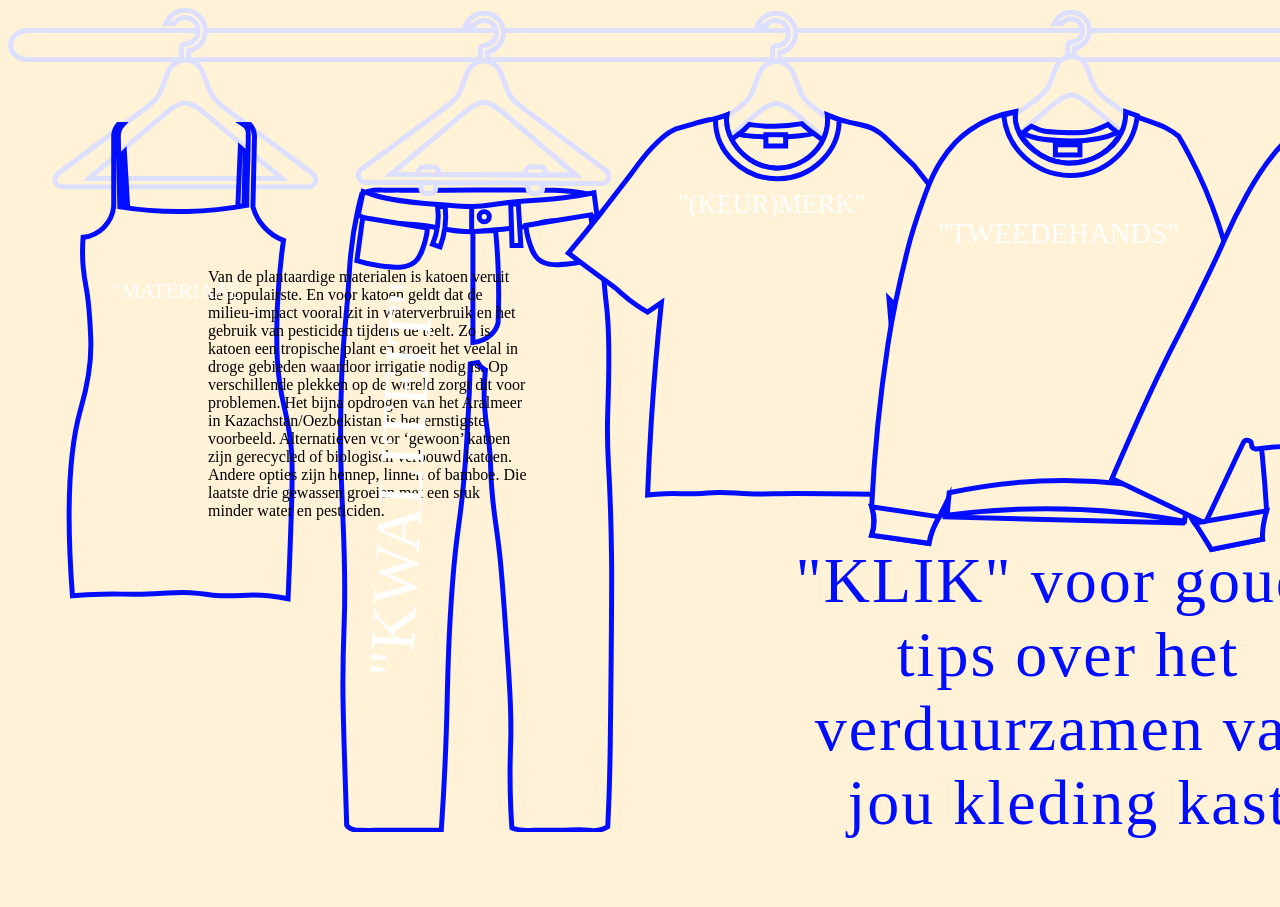
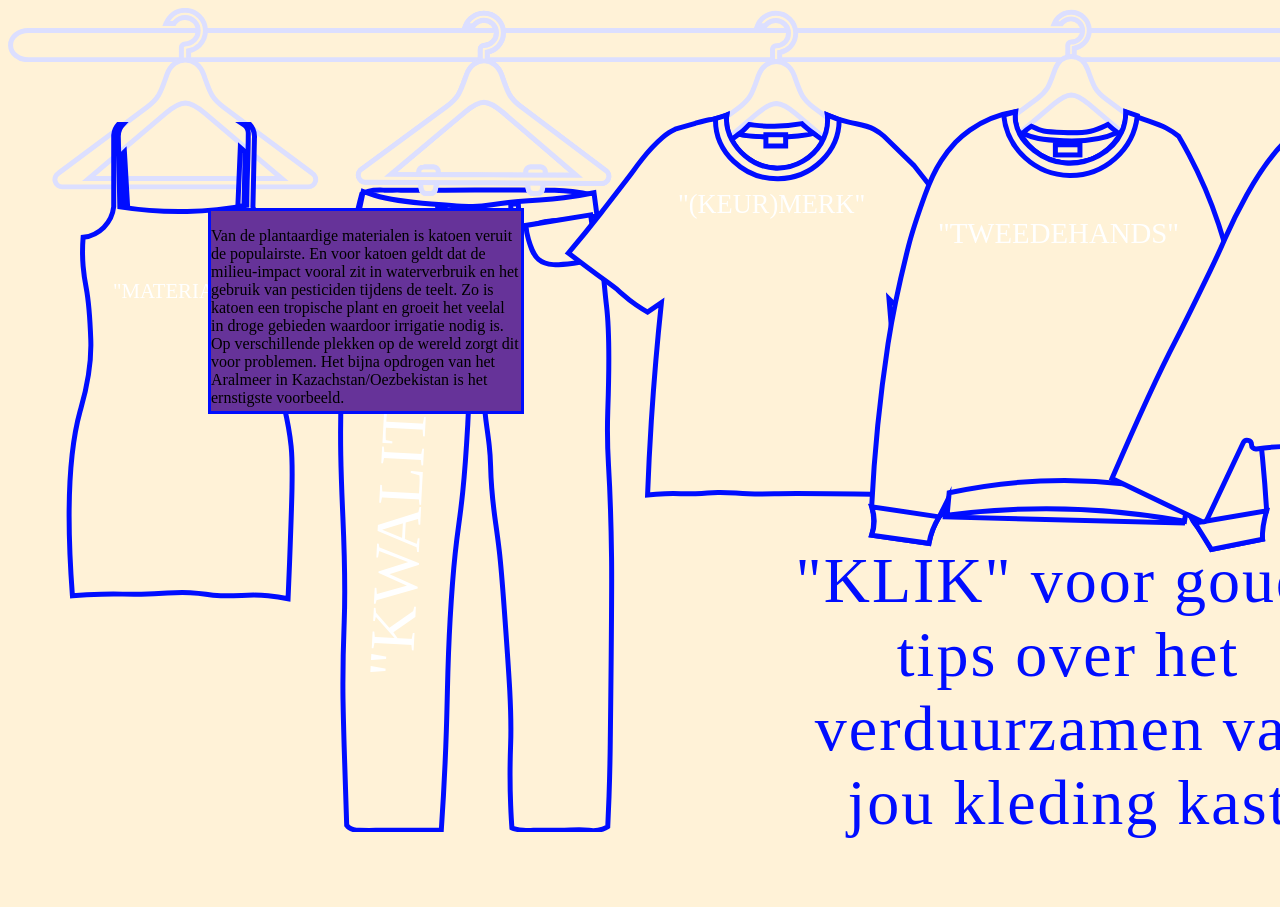
Before and after one commit to JanneJansen/meesterproef, a plain HTML site: page index.html in a window 1280 px wide. Shown: the top 907 px of the page. Drawn offline with Linux system fonts and the light colour scheme.

Commit message:
scroll text1

```diff
--- a/index.html
+++ b/index.html
@@ -191,6 +191,7 @@
     </style>
   </defs>
   <title>detailpagina1</title>
+<!--
   <g id="vlak1">
     <rect class="cls-a" x="120.42" y="220.34" width="400" height="450"/>
   </g>
@@ -200,6 +201,7 @@
   </g>
   <g id="vlak2">
     <rect class="cls-b" x="563.1" y="217.6" width="514.33" height="500.69" transform="translate(-258.62 754.27) rotate(-45)"/>
+-->
   </g>
   <g id="hangers">
     <path class="cls-c" d="M315,193.9H326.3c3,0,5.87,2.46,5.41,5.39l-3.06,19.2c-.46,2.93-2.43,5.39-5.41,5.39h-5.5c-3,0-5-2.45-5.42-5.39l-2.7-19.2c-.41-2.94,2.44-5.39,5.41-5.39" transform="translate(-79.08 -16.19)"/>
@@ -227,15 +229,19 @@
     <p> Dierlijk </p>
  </div>
 
-     <div class="box2">
-
+<!--
      <div class="textplantaardig">
-     Van de plantaardige materialen is katoen veruit de populairste. En voor katoen geldt dat de milieu-impact vooral zit in waterverbruik en het gebruik van pesticiden tijdens de teelt. Zo is katoen een tropische plant en groeit het veelal in droge gebieden waardoor irrigatie nodig is. Op verschillende plekken op de wereld zorgt dit voor problemen. Het bijna opdrogen van het Aralmeer in Kazachstan/Oezbekistan is het ernstigste voorbeeld.
+Van de plantaardige materialen is
+katoen veruit de populairste.
+En voor katoen geldt dat de milieu-impact vooral zit in waterverbruik
+en het gebruik van pesticiden tijdens de teelt. Zo is katoen een tropische plant en groeit het veelal in droge gebieden waardoor irrigatie nodig is.
+Op verschillende plekken op de wereld zorgt dit voor problemen. Het bijna opdrogen van het Aralmeer in Kazachstan/Oezbekistan is het ernstigste voorbeeld.
 
 Alternatieven voor ‘gewoon’ katoen zijn gerecycled of biologisch verbouwd katoen. Andere opties zijn hennep,  linnen of bamboe.  Die laatste drie gewassen groeien met een stuk minder water en pesticiden.
 
      </div>
-     </div>
+-->
+
 
 
 
@@ -276,9 +282,19 @@ Alternatieven voor ‘gewoon’ katoen zijn gerecycled of biologisch verbouwd ka
 
 
 </div>
+  <div class="text-wrapper">
+    <p>
+        Van de plantaardige materialen is
+        katoen veruit de populairste.
+        En voor katoen geldt dat de milieu-impact vooral zit in waterverbruik
+        en het gebruik van pesticiden tijdens de teelt. Zo is katoen een tropische plant en groeit het veelal in droge gebieden waardoor irrigatie nodig is.
+        Op verschillende plekken op de wereld zorgt dit voor problemen. Het bijna opdrogen van het Aralmeer in Kazachstan/Oezbekistan is het ernstigste voorbeeld.
+    </p>
+    <p>
+        Alternatieven voor ‘gewoon’ katoen zijn gerecycled of biologisch verbouwd katoen. Andere opties zijn hennep,  linnen of bamboe.  Die laatste drie gewassen groeien met een stuk minder water en pesticiden.
+    </p>
 
-
-
+</div>
 
 
 
--- a/meesterproef.css
+++ b/meesterproef.css
@@ -6,7 +6,7 @@ body {
 .box{
     width: 1680px;
     height: 900px;
-    overflow: hidden;
+    overflow-y: hidden;
 }
 
 .svg1{
@@ -22,7 +22,8 @@ width: 1680px;
 height: 900px;
 display:block;
 position: absolute;
-overflow-x: hidden;
+/*overflow-x: hidden;*/
+overflow-x: scroll;
 /*margin-bottom: 100px;*/
 }
 
@@ -45,6 +46,7 @@ display: block;
 position: absolute;
 top: 0;
 transform: translate(100%);
+
 
 }
 
@@ -101,14 +103,35 @@ margin-top: 200px;
 
 .textplantaardig{
 position: absolute;
-width: 320px;
+width: 310px;
 height: 20px;
 display: block;
 margin-left: 200px;
 margin-top: 260px;
 font-family: "montserrat";
+white-space: pre-wrap;
+letter-spacing: 0.7px;
+text-align: justify;
+text-justify: inter-character;
+word-break: break-all;
+}
+
+.text-wrapper {
+    height: 200px;
+    width: 310px;
+    position: absolute;
+    margin-top: -700px;
+    margin-left: 200px;
+    border: solid 3px #000DFF;
+
+    background-color: rebeccapurple;
+    overflow: scroll;
+
+
 
 }
+
+
 
 .tip{
 font-size: 12em;
```
